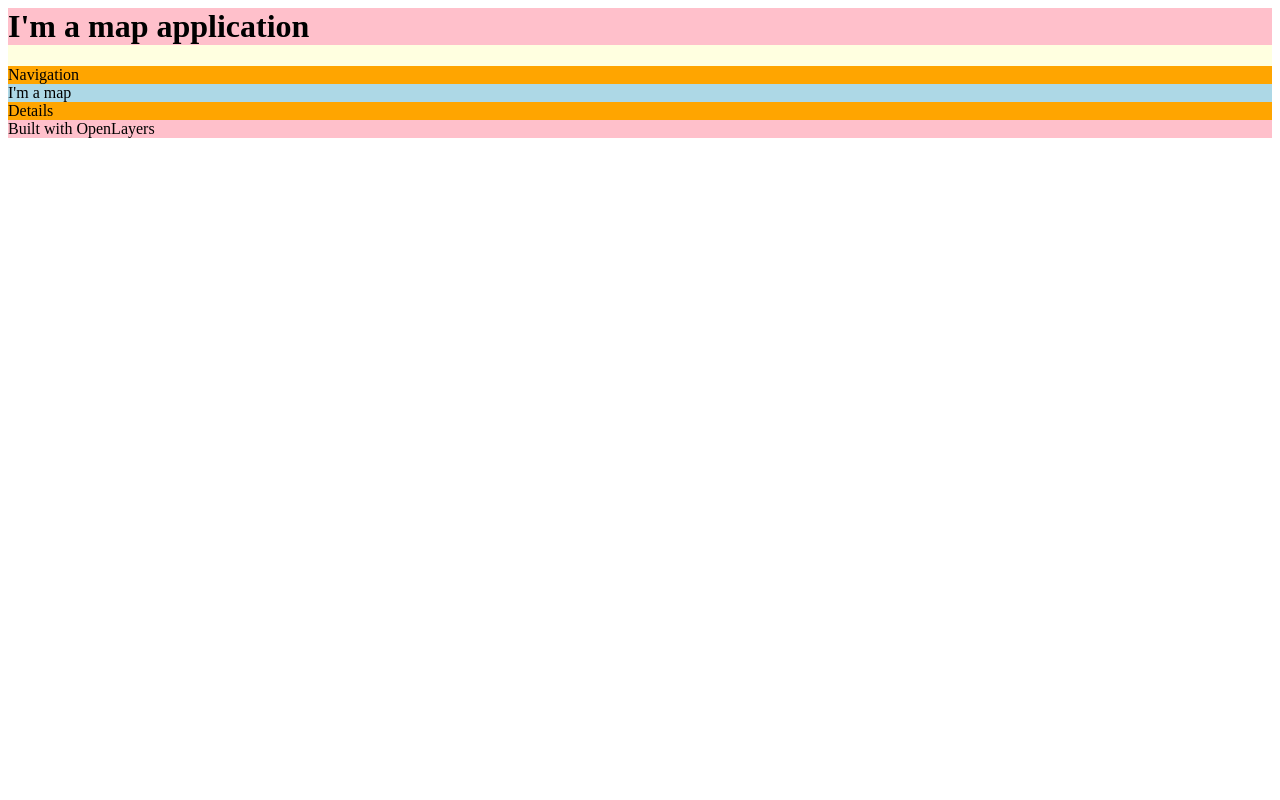
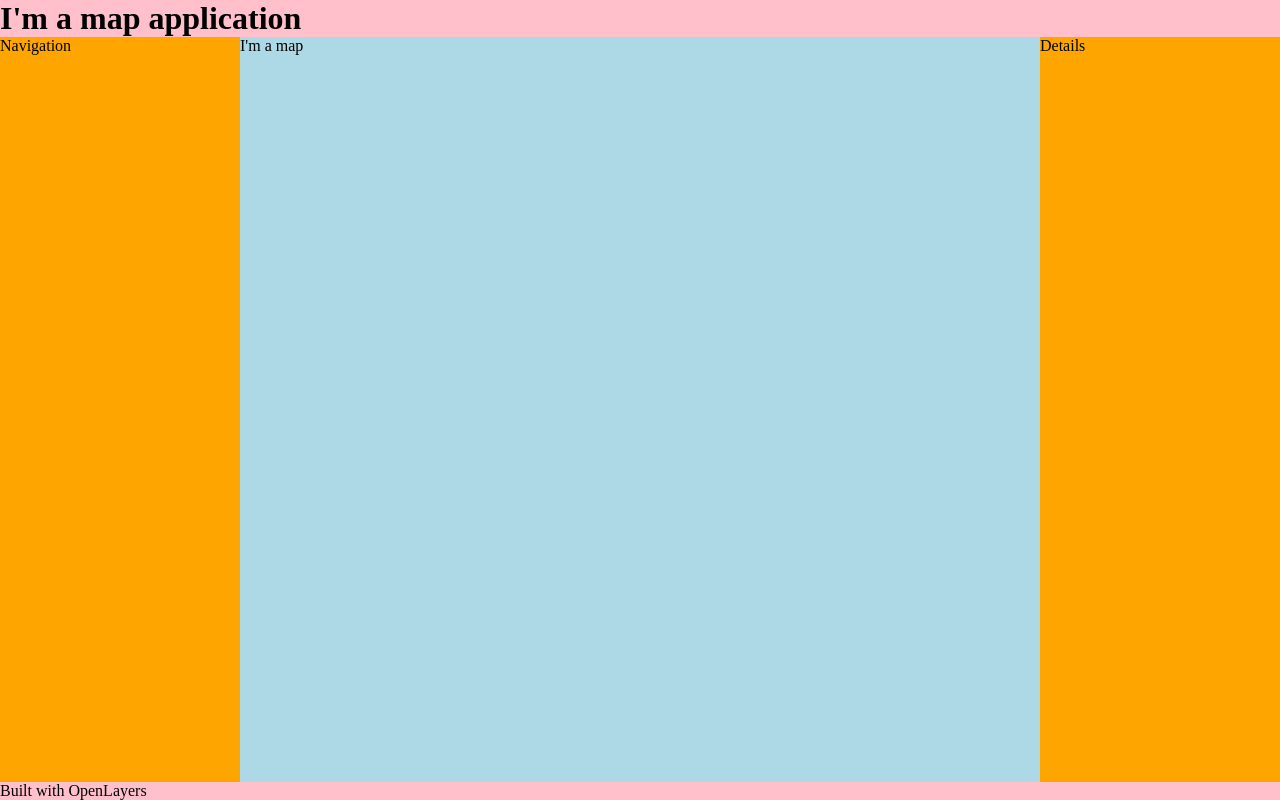
Before and after one commit to jhannes/gis-kata, a React (Vite) app: page / in a window 1280 px wide. Built offline with nearby package versions, Linux system fonts and the light colour scheme.

Commit message:
Create `<Application />` layout

```diff
--- a/src/modules/application/application.css
+++ b/src/modules/application/application.css
@@ -1,5 +1,16 @@
+* {
+    margin: 0;
+}
+
 #root {
     background-color: lightyellow;
+    height: 100vh;
+    display: grid;
+    grid-auto-rows: auto 1fr auto;
+}
+
+main {
+    display: flex;
 }
 
 header, footer {
@@ -8,8 +19,11 @@ header, footer {
 
 nav, aside {
     background-color: orange;
+    min-width: 15em;
+    max-width: 30em;
 }
 
 #map {
     background-color: lightblue;
+    flex: 1;
 }
```
